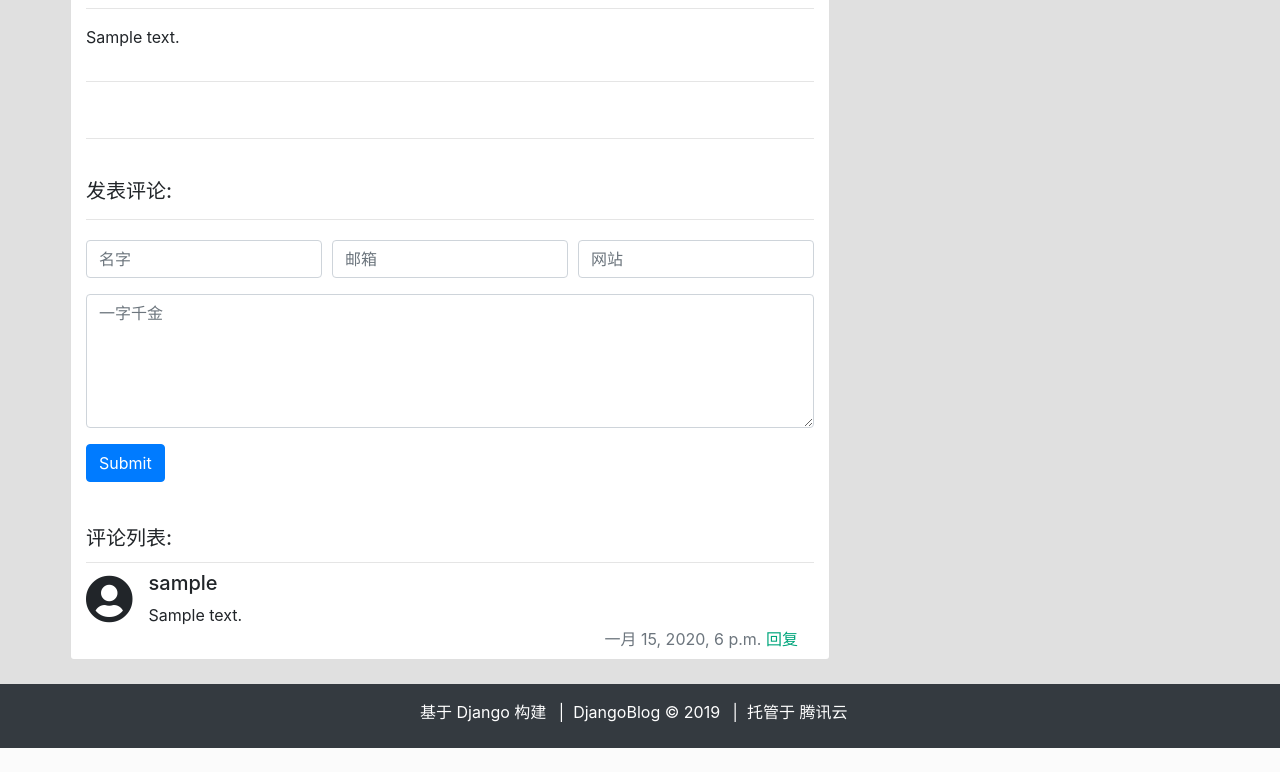
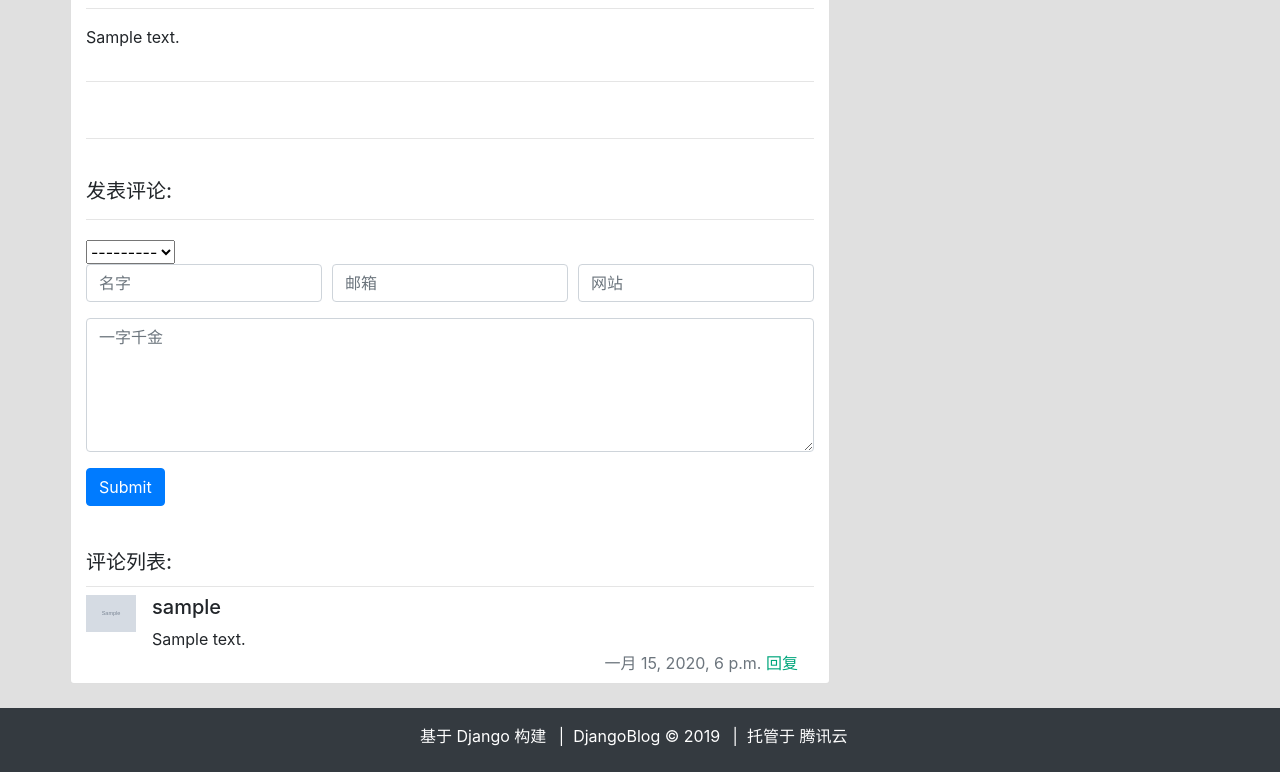
Before and after one commit to huchengbei/djangoblog, a Django app: a page that uses templates/comment/comment_list.html in a window 1280 px wide. Shown: the part 768-1540 px from the top of the page. Before the commit the page ends 1516 px from the top, so only its background shows below. Run offline with Django 3.2, Linux system fonts and the light colour scheme; tables that the repository leaves empty hold one stand-in row (values such as "Sample post"); grey boxes marked "Sample" are stand-in pictures; some libraries are stand-ins or nearby versions; some web fonts are replaced.

Commit message:
add comment avatar

```diff
--- a/account/models.py
+++ b/account/models.py
@@ -7,7 +7,7 @@ from django.db import models
 class User(AbstractUser):
     nickname = models.CharField('昵称', max_length=20, blank=True)
     link = models.URLField('个人网址', blank=True, help_text='请输入个人网址')
-    avatar = models.URLField('头像', blank=True, help_text='请输入头像网址')
+    avatar = models.URLField('头像', blank=True, null=True, help_text='请输入头像网址')
     email = models.EmailField('邮件地址', blank=True, null=True)
     create_time = models.DateTimeField('创建时间', auto_now_add=True)
     update_time = models.DateTimeField('修改时间', auto_now=True)
--- a/comment/models.py
+++ b/comment/models.py
@@ -1,5 +1,6 @@
 from abc import abstractmethod
 
+from django.conf import settings
 from django.db import models
 
 # Create your models here.
@@ -27,6 +28,10 @@ class Comment(BaseModel):
     website = models.URLField(verbose_name='网站', blank=True, null=True)
     content = models.TextField(verbose_name='内容')
 
+    # if user login link here to user
+    user = models.ForeignKey(settings.AUTH_USER_MODEL, verbose_name='作者', blank=True, null=True,
+                             on_delete=models.PROTECT)
+
     class Meta:
         ordering = ['-create_time']
         verbose_name = '评论'
--- /dev/null
+++ b/comment/static/comment/css/comment.css
@@ -0,0 +1,4 @@
+.user-avatar {
+    width: 50px;
+    height: 50px;
+}
--- a/comment/templatetags/comment_tags.py
+++ b/comment/templatetags/comment_tags.py
@@ -22,6 +22,8 @@ def get_comment_form(article, user, parent_id=None):
         parent = Comment.objects.get(id=parent_id)
         form.fields['parent'].initial = parent
     if user.is_authenticated:
+        form.fields['user'].initial = user
+        form.fields['user'].widget.attrs['hidden'] = 'true'
         form.fields['username'].widget.attrs['hidden'] = 'true'
         form.fields['username'].initial = user.nickname
         form.fields['email'].widget.attrs['hidden'] = 'true'
--- a/templates/comment/comment_item_tree.html
+++ b/templates/comment/comment_item_tree.html
@@ -2,7 +2,13 @@
 <hr class="my-1">
 <div class="media mt-2">
     {#    <img class="d-flex mr-3 rounded-circle" src="http://placehold.it/50x50" alt="">#}
-    <i class="fa fa-user-circle fa-3x my-1 mr-3"></i>
+    <div class="user-avatar mr-3">
+        {% if comment_item.user and comment_item.user.avatar%}
+            <img class="img-fluid" src="{{ comment_item.user.avatar }}" alt="">
+        {% else %}
+            <i class="fa fa-user-circle fa-3x my-1"></i>
+        {% endif %}
+    </div>
     <div class="media-body">
         <h5 class="mt-0" id="comment-{{ comment_item.id }}">{{ comment_item.username }}</h5>
         {{ comment_item.content }}
--- a/templates/comment/comment_list.html
+++ b/templates/comment/comment_list.html
@@ -1,7 +1,9 @@
+{% load static %}
 {% load comment_tags %}
 <!-- Single Comment -->
 {% get_article_comment_list article.id as comment_list %}
 <h5 class="card-title">评论列表:</h5>
+<link href="{% static 'comment/css/comment.css' %}" rel="stylesheet">
 {% if comment_list %}
     {% get_article_comment_list article.id as comment_list %}
     {% for comment_item in comment_list %}
--- a/templates/comment/post_comment_body.html
+++ b/templates/comment/post_comment_body.html
@@ -8,6 +8,7 @@
         {% csrf_token %}
         {{ form.article }}
         {{ form.parent }}
+        {{ form.user }}
         {% if user.is_authenticated %}
             {#                <div class="mb-3 ml-2 mt-0">#}
             {#                    {{ user }} 请评论:#}
```
